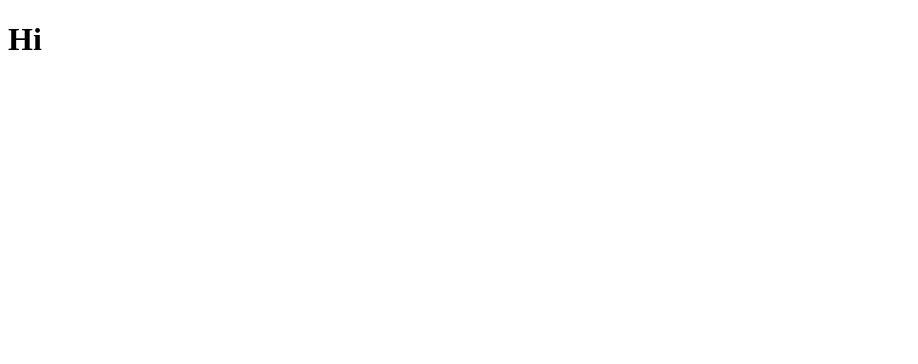
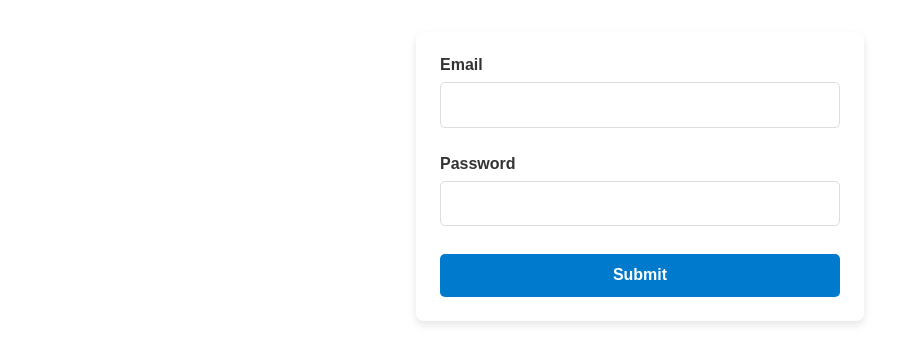
Before and after one commit to imudasirali/react-hands-on-learning, a React (Vite) app: page / in a window 1280 px wide. Shown: the top 364 px of the page, without its empty margins (0-918 px from the left). Built offline with nearby package versions, Linux system fonts and the light colour scheme.

Commit message:
LDT-1112: Form validation

```diff
--- a/src/App.jsx
+++ b/src/App.jsx
@@ -1,6 +1,74 @@
+import { useRef } from "react";
+import "./style.css";
+import { useState } from "react";
+import { validateEmail, validatePassword } from "./validators";
 function App() {
+  const refEmail = useRef("");
+  const refPassword = useRef("");
+  const [error, setError] = useState("");
+  const [passwordError, setPasswordError] = useState("");
+  const [isAfterFirstSubmit, setIsAfterFirstSubmit] = useState(false);
 
-  return <h1>Hi</h1>
+  function checkEmail() {
+    setError(validateEmail(refEmail.current.value));
+  }
+
+  function checkPassword() {
+    setPasswordError(validatePassword(refPassword.current.value));
+  }
+
+  function submitForm(e) {
+    e.preventDefault();
+    setIsAfterFirstSubmit(true);
+    const emailError = validateEmail(refEmail.current.value);
+    const passwordError = validatePassword(refPassword.current.value);
+    setError(emailError);
+    setPasswordError(passwordError);
+    console.log("hi");
+    console.log(error);
+    console.log(passwordError);
+    if (emailError === "" && passwordError === "") {
+      alert("Success");
+    } else {
+      alert("Please correct the input");
+    }
+  }
+
+  return (
+    <form onSubmit={submitForm} className="form">
+      <div className={`form-group ${error.length != "" ? "error" : ""}`}>
+        <label className="label" htmlFor="email">
+          Email
+        </label>
+        <input
+          onChange={isAfterFirstSubmit ? checkEmail : undefined}
+          className="input"
+          type="email"
+          id="email"
+          ref={refEmail}
+        />
+        <div className="msg">{error}</div>
+      </div>
+      <div
+        className={`form-group ${passwordError.length != "" ? "error" : ""}`}
+      >
+        <label className="label" htmlFor="password">
+          Password
+        </label>
+        <input
+          onChange={isAfterFirstSubmit ? checkPassword : undefined}
+          className="input"
+          ref={refPassword}
+          type="password"
+          id="password"
+        />
+        <div className="msg">{passwordError}</div>
+      </div>
+      <button className="btn" type="submit">
+        Submit
+      </button>
+    </form>
+  );
 }
 
-export default App
+export default App;
--- /dev/null
+++ b/src/style.css
@@ -0,0 +1,62 @@
+.form {
+    max-width: 400px;
+    margin: 2rem auto;
+    padding: 1.5rem;
+    background-color: #ffffff;
+    border-radius: 8px;
+    box-shadow: 0 4px 8px rgba(0, 0, 0, 0.1);
+    font-family: Arial, sans-serif;
+}
+
+.form-group {
+    margin-bottom: 1.2rem;
+    display: flex;
+    flex-direction: column;
+}
+
+.label {
+    font-weight: 600;
+    color: #333;
+    margin-bottom: 0.5rem;
+}
+
+.input {
+    padding: 0.8rem;
+    font-size: 1rem;
+    border: 1px solid #ddd;
+    border-radius: 5px;
+    transition: border-color 0.3s;
+}
+
+.input:focus {
+    border-color: #007acc;
+    outline: none;
+}
+
+.error .input {
+    border-color: #e63946;
+}
+
+.msg {
+    font-size: 0.875rem;
+    color: #e63946;
+    margin-top: 0.5rem;
+    display: block;
+}
+
+.btn {
+    padding: 0.8rem 1.2rem;
+    font-size: 1rem;
+    font-weight: bold;
+    color: #fff;
+    background-color: #007acc;
+    border: none;
+    border-radius: 5px;
+    cursor: pointer;
+    transition: background-color 0.3s ease;
+    width: 100%;
+}
+
+.btn:hover {
+    background-color: #005fa3;
+}
--- /dev/null
+++ b/src/validators.js
@@ -0,0 +1,28 @@
+export const validateEmail = (value) => {
+  const domainRequirement = value.endsWith("@webdevsimplified.com");
+  if (!domainRequirement) {
+    return "Email must end with @webdevsimplified.com.";
+  }
+  return "";
+};
+
+export const validatePassword = (value) => {
+  const lengthRequirement = value.length >= 10;
+  const lowercaseRequirement = /[a-z]/.test(value);
+  const uppercaseRequirement = /[A-Z]/.test(value);
+  const numberRequirement = /[0-9]/.test(value);
+
+  if (!lengthRequirement) {
+    return "Password must be 10 characters or longer.";
+  }
+  if (!lowercaseRequirement) {
+    return "Password must include a lowercase letter.";
+  }
+  if (!uppercaseRequirement) {
+    return "Password must include an uppercase letter.";
+  }
+  if (!numberRequirement) {
+    return "Password must include a number.";
+  }
+  return "";
+};
```
